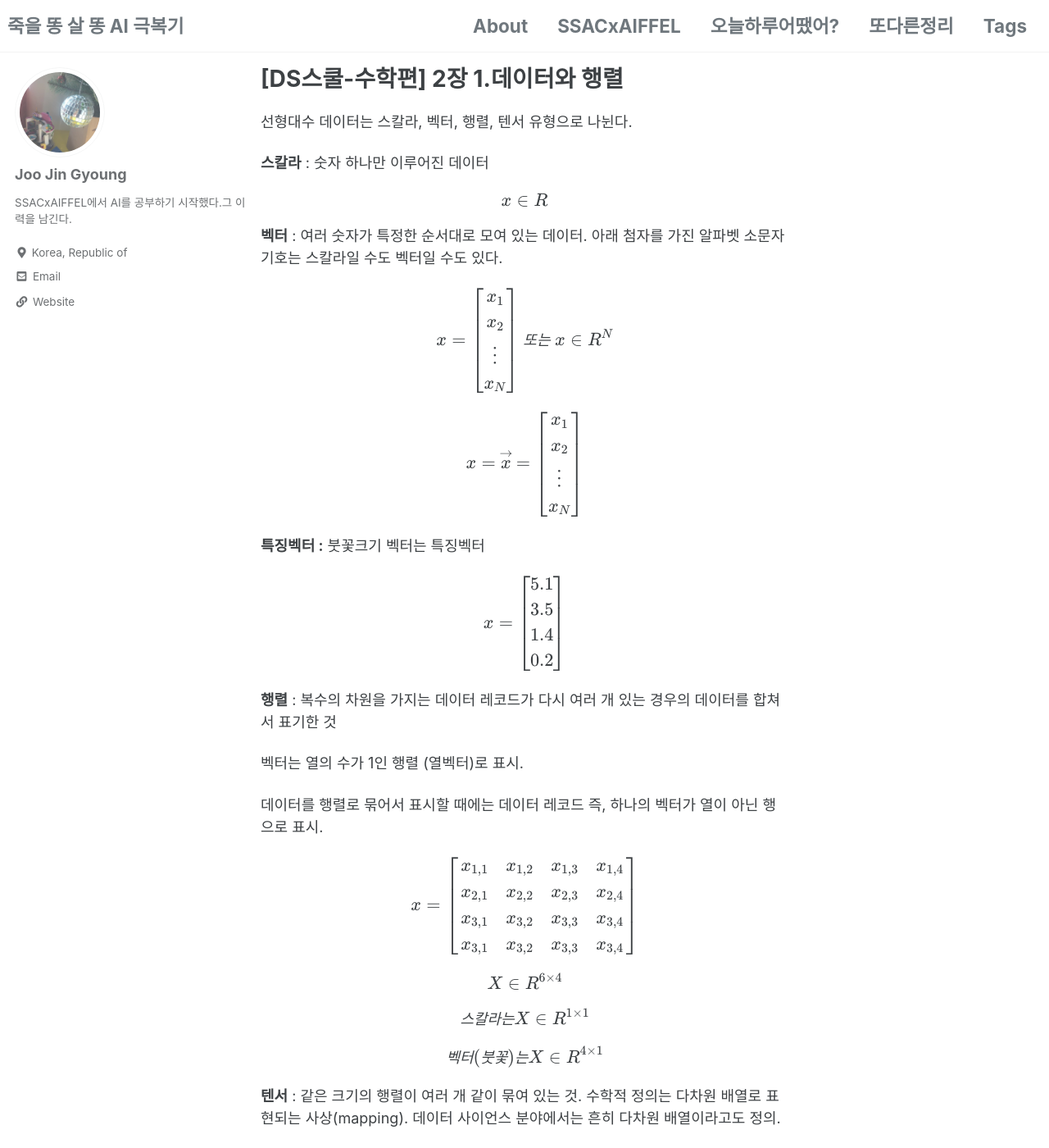
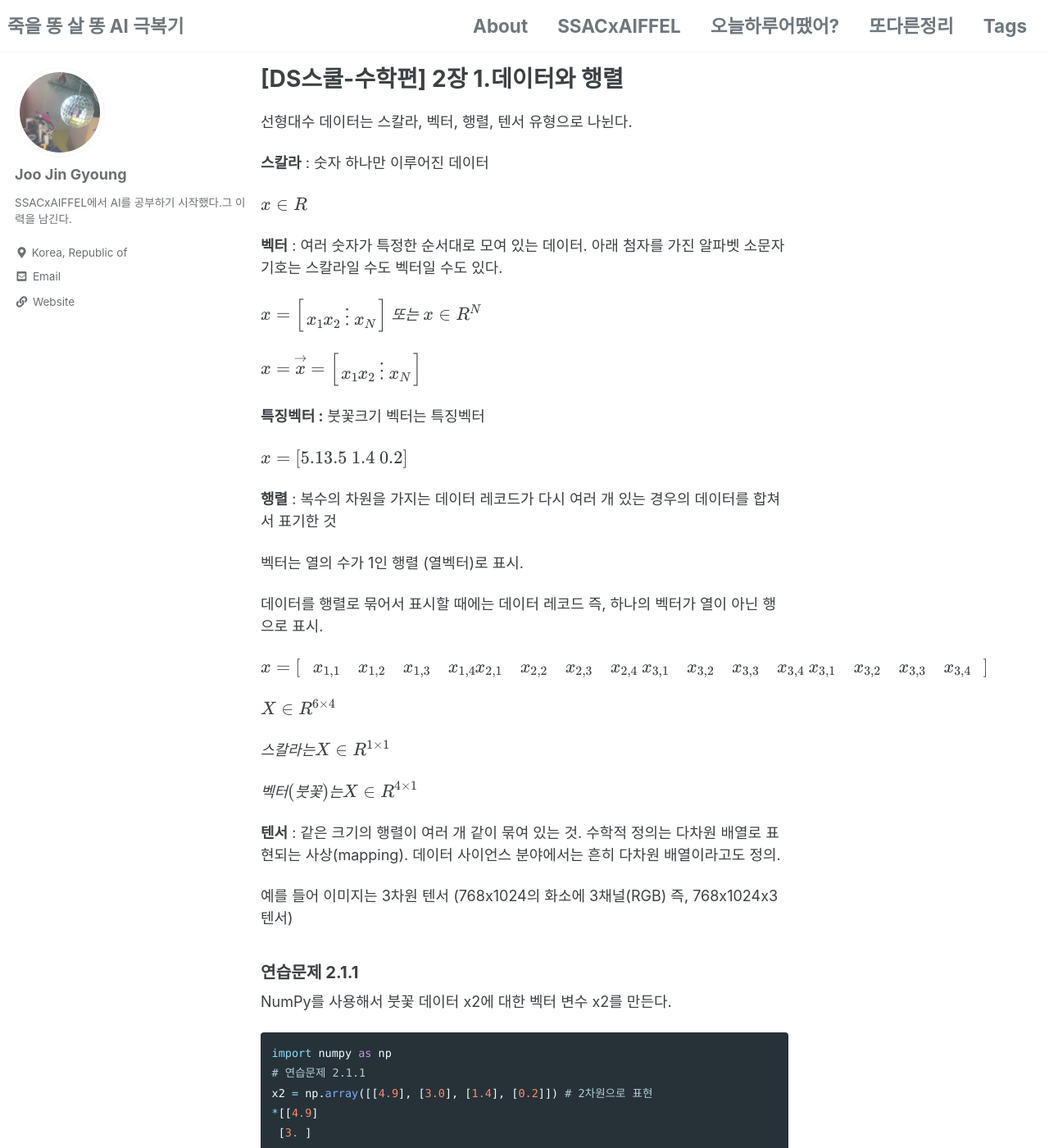
Before and after one commit to adele2020/adele2020.github.io, a Jekyll site: the page built from _posts/2021-03-27-ds-math-2-1.md, in a window 1280 px wide and 1400 px high. Shown: the whole window at 82% size. Built offline with Jekyll 4.4.1, drawn with Linux system fonts in a browser that asks for light colours; cached includes are drawn as plain includes; formulas are drawn with MathJax 3; comment, search, counter and statistics services are not loaded.

Commit message:
오타수정

```diff
--- a/_posts/2021-03-27-ds-math-2-1.md
+++ b/_posts/2021-03-27-ds-math-2-1.md
@@ -14,32 +14,32 @@ last_modified_at: 2021-02-27T17:15:00-00:00
 
 **스칼라**  : 숫자 하나만 이루어진 데이터
 
-$$x\in{R}$$
+$x\in{R}$
 
 **벡터** :  여러 숫자가 특정한 순서대로 모여 있는 데이터. 아래 첨자를 가진 알파벳 소문자 기호는 스칼라일 수도 벡터일 수도 있다.
 
-$$x = \left[
+$x = \left[
 \begin{matrix}
     x_1 \\
     x_2 \\ \vdots \\ x_N
 \end{matrix}
-\right] \ 또는\  x\in{R^N}$$
+\right] \ 또는\  x\in{R^N}$
 
-$$x = \overset{\rightarrow}x = \left[
+$x = \overset{\rightarrow}x = \left[
 \begin{matrix}
     x_1 \\
     x_2 \\ \vdots \\ x_N
 \end{matrix}
-\right] $$
+\right] $
 
 **특징벡터 :** 붓꽃크기 벡터는 특징벡터
 
-$$x = \left[
+$x = \left[
 \begin{matrix}
     5.1 \\
     3.5 \\ 1.4 \\ 0.2
 \end{matrix}
-\right]$$
+\right]$
 
 **행렬** : 복수의 차원을 가지는 데이터 레코드가 다시 여러 개 있는 경우의 데이터를 합쳐서 표기한 것
 
@@ -47,17 +47,17 @@ $$x = \left[
 
 데이터를 행렬로 묶어서 표시할 때에는 데이터 레코드 즉, 하나의 벡터가 열이 아닌 행으로 표시.
 
-$$x = \left[
+$x = \left[
 \begin{matrix}
     x_{1,1}&x_{1,2}&x_{1,3}&x_{1,4}\\
   x_{2,1}&x_{2,2}&x_{2,3}&x_{2,4}\\ x_{3,1}&x_{3,2}&x_{3,3}&x_{3,4} \\ x_{3,1}&x_{3,2}&x_{3,3}&x_{3,4}\end{matrix}
-\right]$$
+\right]$
 
-$$X \in R^{6\times4}$$
+$X \in R^{6\times4}$
 
-$$스칼라는 X \in R^{1\times1}$$
+$스칼라는 X \in R^{1\times1}$
 
-$$벡터(붓꽃)는 X \in R^{4\times1} $$
+$벡터(붓꽃)는 X \in R^{4\times1} $
 
 **텐서** : 같은 크기의 행렬이 여러 개 같이 묶여 있는 것. 수학적 정의는 다차원 배열로 표현되는 사상(mapping). 데이터 사이언스 분야에서는 흔히 다차원 배열이라고도 정의.
 
```
